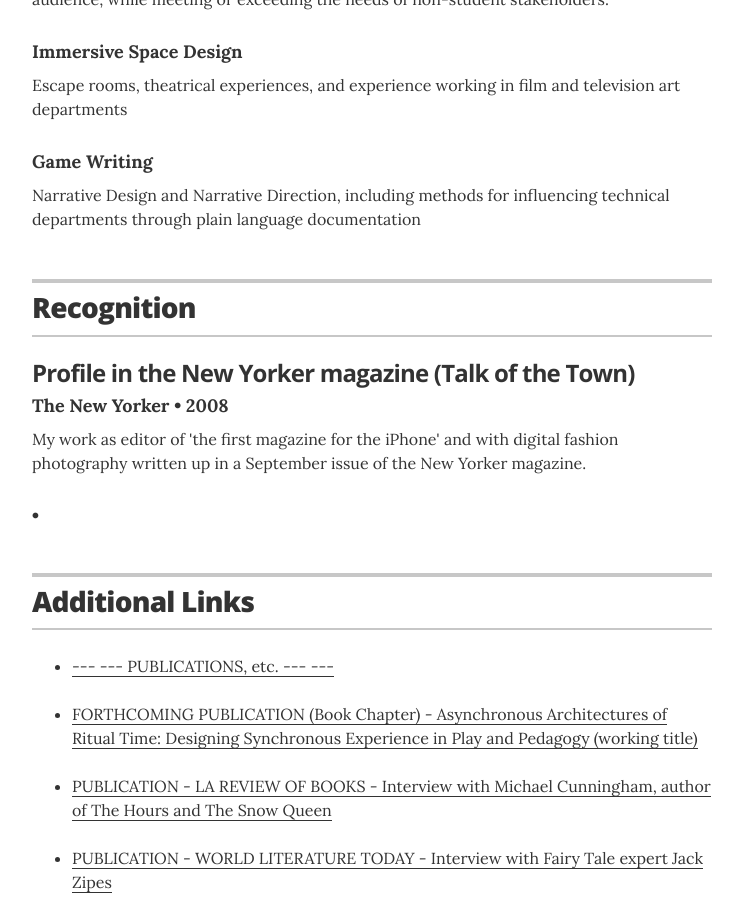
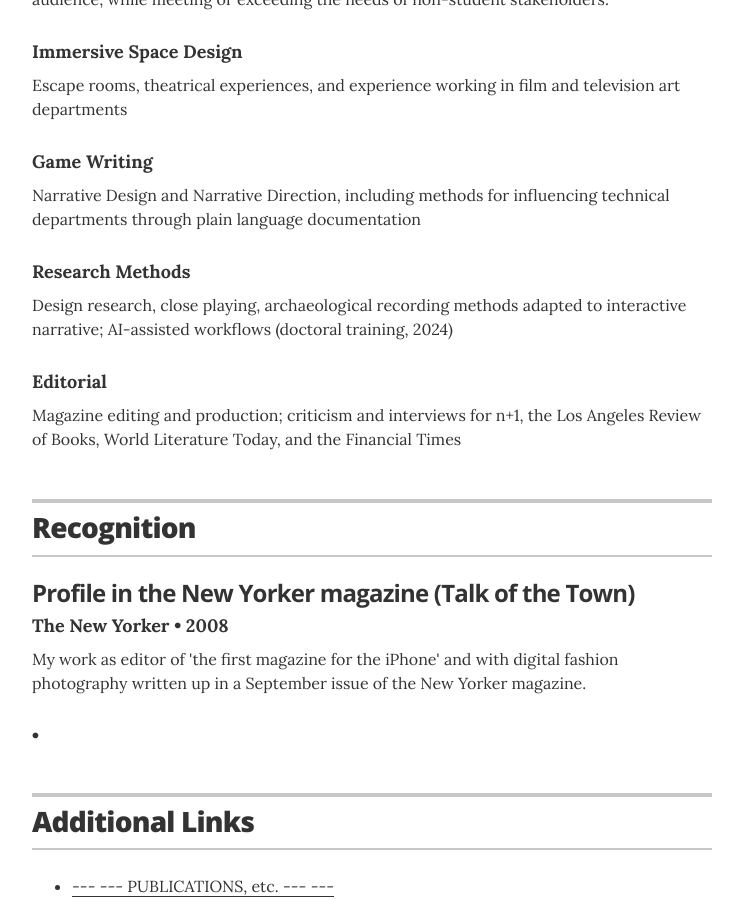
Before and after one commit to mwmxyz/academic, a Jekyll site: the page built from index.html, in a window 1280 px wide and 900 px high, scrolled down 7467 px. Shown: the whole window, without its empty margins (268-1011 px from the left). Built offline with Jekyll 4.4.1, drawn with Linux system fonts in a browser that asks for light colours.

Commit message:
Update skills.yml

```diff
--- a/_data/skills.yml
+++ b/_data/skills.yml
@@ -1,12 +1,16 @@
 # Skills
-# Organizational leadership
+
 - skill: Educational Technology Integration (Script Languages, et. al.)
-  description: Integrating educational technology to reshape the classroom experience; integrating Unity and various script languages into courses in Level Design to bridge knowledge gaps and diverse fields of student expertise; leveraging tools that resonate with a digital-native audience, while meeting or exceeding the needs of non-student stakeholders.
+  description: "Integrating educational technology to reshape the classroom experience; integrating Unity and various script languages into courses in Level Design to bridge knowledge gaps and diverse fields of student expertise; leveraging tools that resonate with a digital-native audience, while meeting or exceeding the needs of non-student stakeholders."
 
-# Communications strategy
 - skill: Immersive Space Design
-  description: Escape rooms, theatrical experiences, and experience working in film and television art departments
+  description: "Escape rooms, theatrical experiences, and experience working in film and television art departments"
 
-# Digital content development and creation
 - skill: Game Writing
-  description: Narrative Design and Narrative Direction, including methods for influencing technical departments through plain language documentation
+  description: "Narrative Design and Narrative Direction, including methods for influencing technical departments through plain language documentation"
+
+- skill: Research Methods
+  description: "Design research, close playing, archaeological recording methods adapted to interactive narrative; AI-assisted workflows (doctoral training, 2024)"
+
+- skill: Editorial
+  description: "Magazine editing and production; criticism and interviews for n+1, the Los Angeles Review of Books, World Literature Today, and the Financial Times"
```
